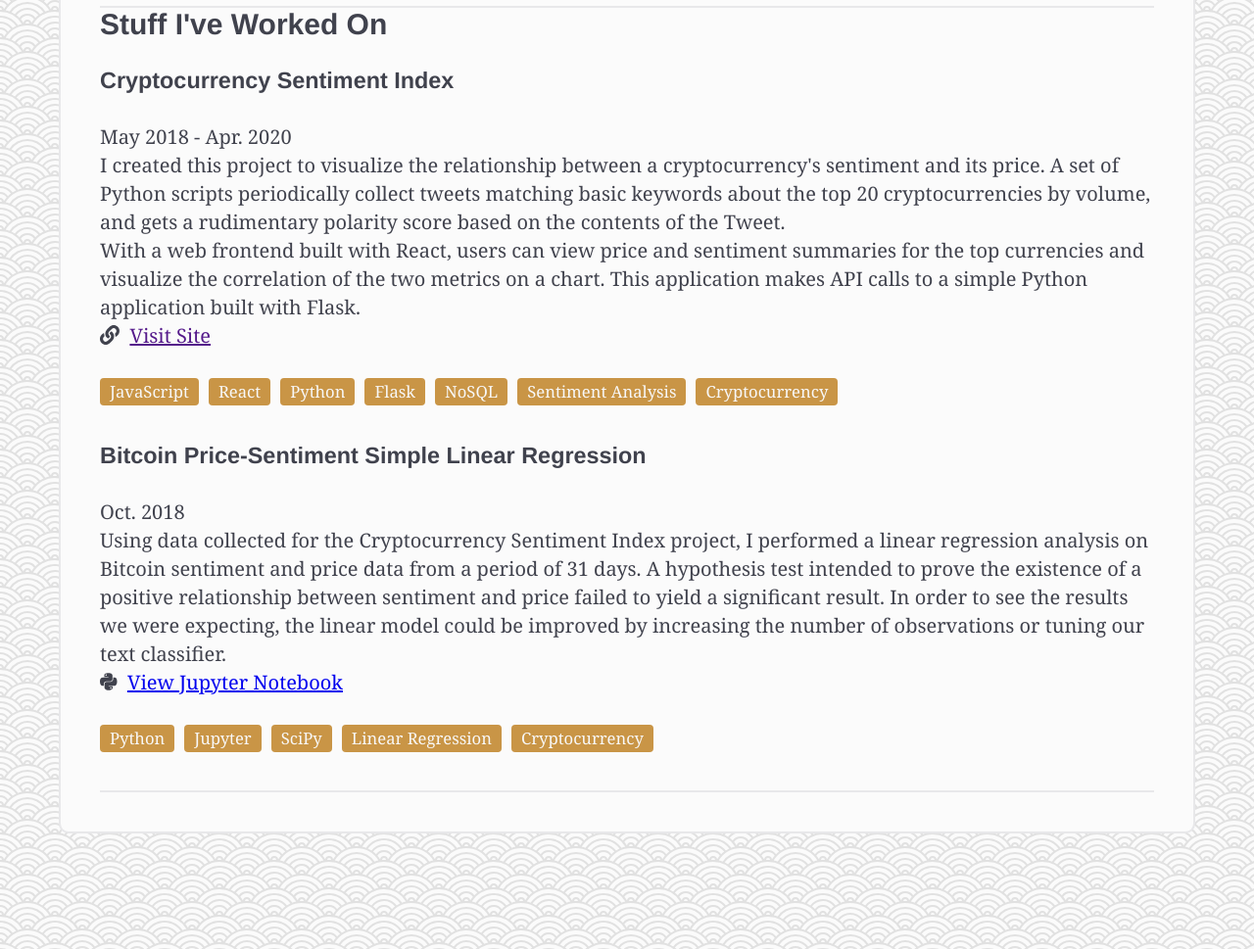
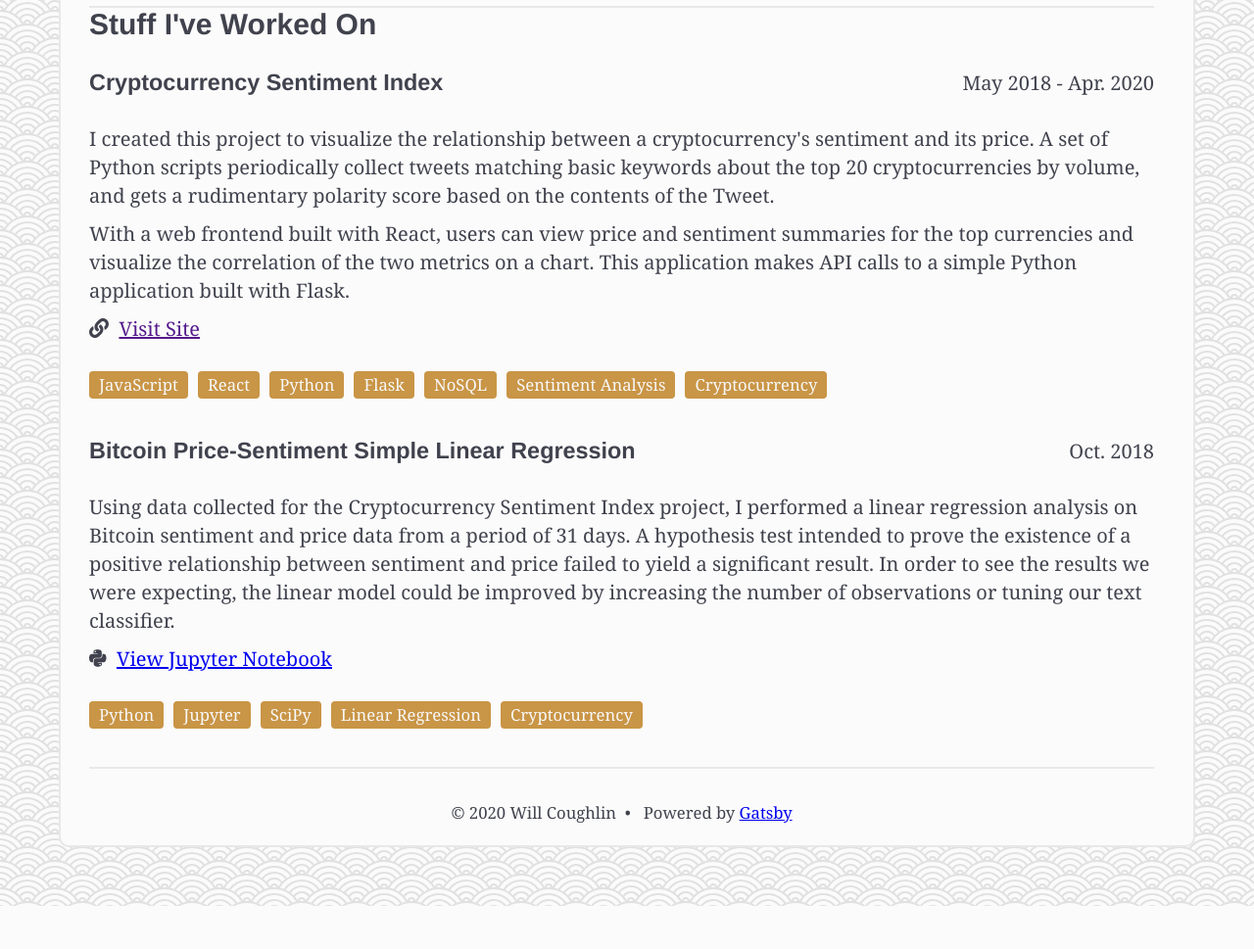
Before and after one commit to willcoughlin/willcoughlin.github.io, a Gatsby site: page / in a window 1280 px wide. Shown: the part 480-1449 px from the top of the page at 98% size. After the commit the page ends 1405 px from the top, so only its background shows below. Built offline with nearby package versions, Linux system fonts and the light colour scheme; Gatsby itself is replaced by a stand-in of ours.

Commit message:
Tweak CSS and add footer

```diff
--- a/src/components/FlexTags.js
+++ b/src/components/FlexTags.js
@@ -1,5 +1,5 @@
 import React from 'react';
-import '../styles/FlexTags.module.css';
+import style from '../styles/FlexTags.module.css';
 
 // Single tag component
 function FlexTag(props) {
@@ -9,8 +9,8 @@ function FlexTag(props) {
 // FlexTags component - Flex container for tags
 export default function FlexTags(props) {
   return (
-    <div>
-      {props.tags.map((tag, i) => <FlexTag id={i} tag={tag} />)}
+    <div className={style.flexTags}>
+      {props.tags.map((tag, i) => <FlexTag key={i} tag={tag} />)}
     </div>
   );
 }
--- a/src/components/Project.js
+++ b/src/components/Project.js
@@ -6,8 +6,10 @@ import '../styles/Project.module.css';
 export default function Project(props) {
   return (
     <article>
-      <h1>{props.title}</h1>
-      <time>{props.date}</time>
+      <header>
+        <h1>{props.title}</h1>
+        <time>{props.date}</time>
+      </header>
       {props.description.map((paragraph, i) => <p key={i}>{paragraph}</p>)}
       <ProjectLinks links={props.links} />
       <FlexTags tags={props.tags} />
--- a/src/pages/index.js
+++ b/src/pages/index.js
@@ -15,7 +15,7 @@ export default function Home() {
         <h1 className="text-brand">Will Coughlin</h1>
         <p>Full-stack developer working in payments tech. Interested in cloud, web development, and data science.</p>
       </header>
-      <section>
+      <section id="about">
         <h1>About</h1>
         <p>
           I live in Auburn, AL and work as a developer for Fullsteam, a locally-based payments software company.
@@ -24,10 +24,16 @@ export default function Home() {
           experience (split up over three semesters) working as a .NET developer for the University.
         </p>
       </section>
-      <section>
+      <section id="projects">
         <h1>Stuff I've Worked On</h1>
         {ProjectData.map((data, i) => <Project key={i} {...data} />)}
       </section>
+      <footer>
+        <small>
+          &copy; {new Date().getFullYear()} Will Coughlin&nbsp;&nbsp;&bull;&nbsp;&nbsp;
+          Powered by <a href="https://gatsbyjs.org">Gatsby</a>
+        </small>
+      </footer>
     </div>
   );
 }
--- a/src/styles/FlexTags.module.css
+++ b/src/styles/FlexTags.module.css
@@ -1,4 +1,4 @@
-div {
+.flexTags {
   display: flex;
   flex-direction: row;
   flex-wrap: wrap;
@@ -6,7 +6,7 @@ div {
   margin-bottom: 1.45rem;
 }
 
-div small {
+  .flexTags small {
     background-color: #c99546;
     color: #f8f8f8;
     padding: 0.1rem 0.5rem;
--- a/src/styles/Project.module.css
+++ b/src/styles/Project.module.css
@@ -1,3 +1,11 @@
 article p {
-  margin-bottom: unset;
+  margin-bottom: 0.5em;
 }
+
+article header {
+  display: flex;
+  flex-direction: row;
+  justify-content: space-between;
+  align-items: baseline;
+  flex-wrap: wrap;
+}
--- a/src/styles/global.css
+++ b/src/styles/global.css
@@ -49,17 +49,25 @@ body {
 
 .sheet {
   margin: 3rem 3rem;
-  padding: 2rem 2rem;
+  padding: 2rem 2rem 1rem 1.45rem;
   background-color: #fbfbfb;
   border-radius: 0.5rem;
   border: 0.1rem solid rgba(64, 66, 77, 0.1);
 }
-
-.sheet header, .sheet section {
+  .sheet > header, .sheet section {
     border-bottom: 0.1rem solid rgba(64, 66, 77, 0.1);
   }
+    .sheet section h1 {
+      font-size: 1.5rem;
+    }
+    .sheet section article h1 {
+      font-size: 1.17rem;
+    }
 
-.sheet header {
+  .sheet footer {
+    padding-top: 1.45rem;
+  }
+  .sheet header, .sheet footer {
     text-align: center;
   }
     .sheet header h1 {
@@ -67,14 +75,6 @@ body {
       font-size: 4rem;
     }
 
-  .sheet section h1 {
-    font-size: 1.5rem;
-  }
-
-  .sheet section article h1 {
-    font-size: 1.17rem;
-  }
-
 .text-brand {
   color: #99afbe;
 }
```
Lines whose indentation alone changed are shown as unchanged.
